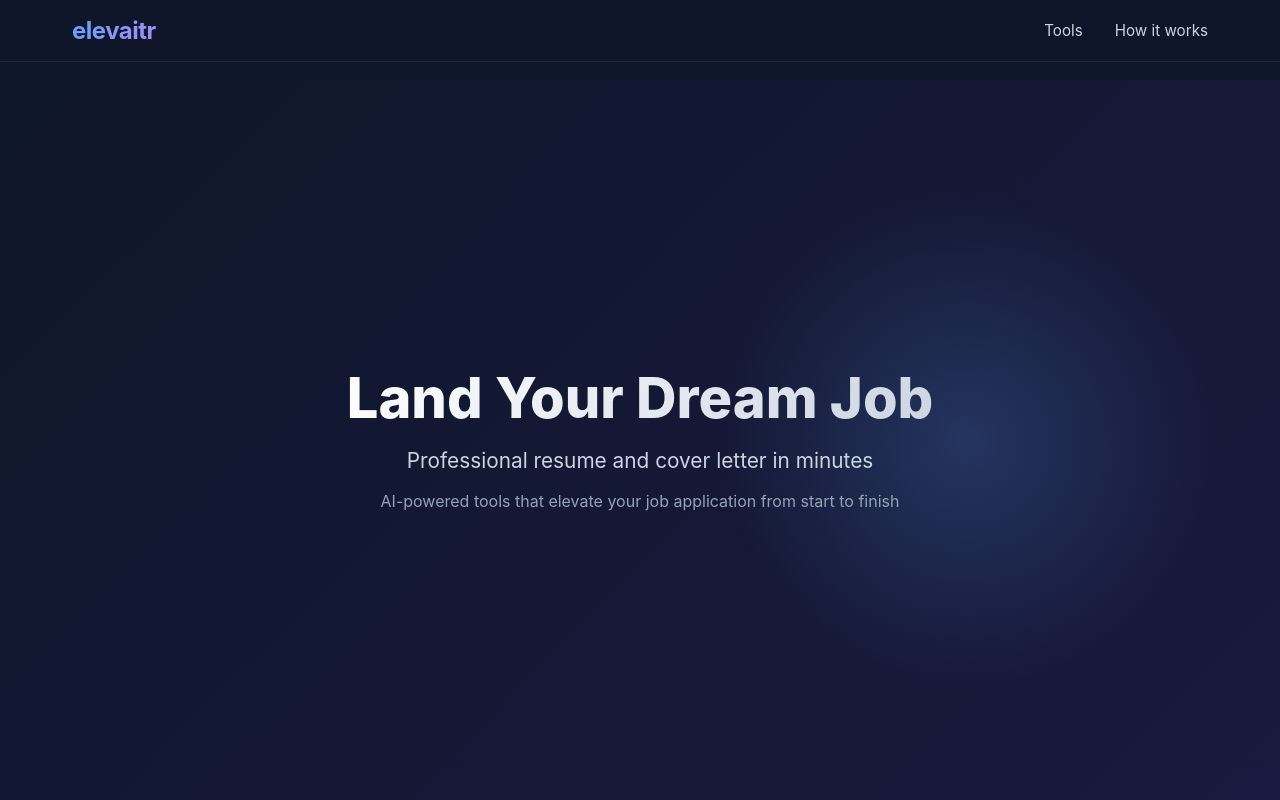
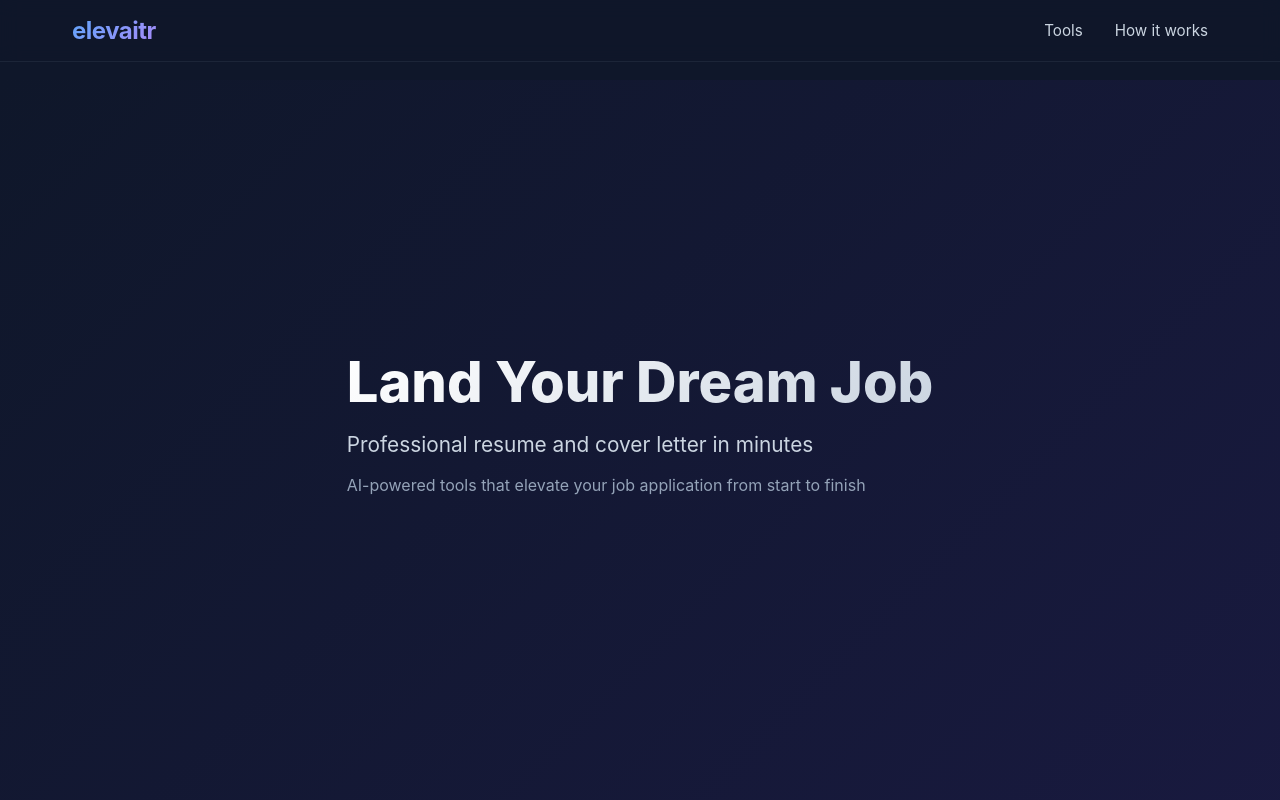
Before and after one commit to birthquake/job-suite, a React (Vite) app: page / in a window 1280 px wide. Shown: the top 800 px of the page. Built offline with nearby package versions, Linux system fonts and the light colour scheme.

Commit message:
Update App.css

```diff
--- a/src/App.css
+++ b/src/App.css
@@ -72,37 +72,18 @@ body {
 
 /* Hero Section */
 .hero {
-  margin-top: 80px;
-  min-height: calc(100vh - 80px);
+  margin-top: 60px;
+  min-height: calc(100vh - 60px);
   display: flex;
   align-items: center;
   justify-content: center;
   position: relative;
   overflow: hidden;
-  padding: 2rem;
-}
-
-.hero-glow {
-  position: absolute;
-  width: 500px;
-  height: 500px;
-  background: radial-gradient(circle, rgba(96, 165, 250, 0.2) 0%, transparent 70%);
-  border-radius: 50%;
-  top: 50%;
-  right: 5%;
-  transform: translateY(-50%);
-  pointer-events: none;
-}
-
-.hero-content {
-  max-width: 700px;
-  z-index: 1;
-  text-align: center;
-  animation: slideUp 0.8s ease-out;
+  padding: 1.5rem;
 }
 
 .hero-content h1 {
-  font-size: 3.5rem;
+  font-size: 2rem;
   font-weight: 800;
   margin-bottom: 1rem;
   line-height: 1.2;
@@ -113,15 +94,38 @@ body {
 }
 
 .hero-content > p:first-of-type {
-  font-size: 1.3rem;
+  font-size: 1rem;
   color: #cbd5e1;
-  margin-bottom: 1rem;
+  margin-bottom: 0.75rem;
 }
 
 .hero-subtitle {
-  font-size: 1rem;
+  font-size: 0.9rem;
   color: #94a3b8;
   line-height: 1.6;
+}
+
+@media (min-width: 768px) {
+  .hero {
+    margin-top: 80px;
+    min-height: calc(100vh - 80px);
+    padding: 2rem;
+  }
+
+  .hero-content h1 {
+    font-size: 3.5rem;
+    margin-bottom: 1rem;
+  }
+
+  .hero-content > p:first-of-type {
+    font-size: 1.3rem;
+    margin-bottom: 1rem;
+  }
+
+  .hero-subtitle {
+    font-size: 1rem;
+    margin-bottom: 2rem;
+  }
 }
 
 /* Tools Section */
```
